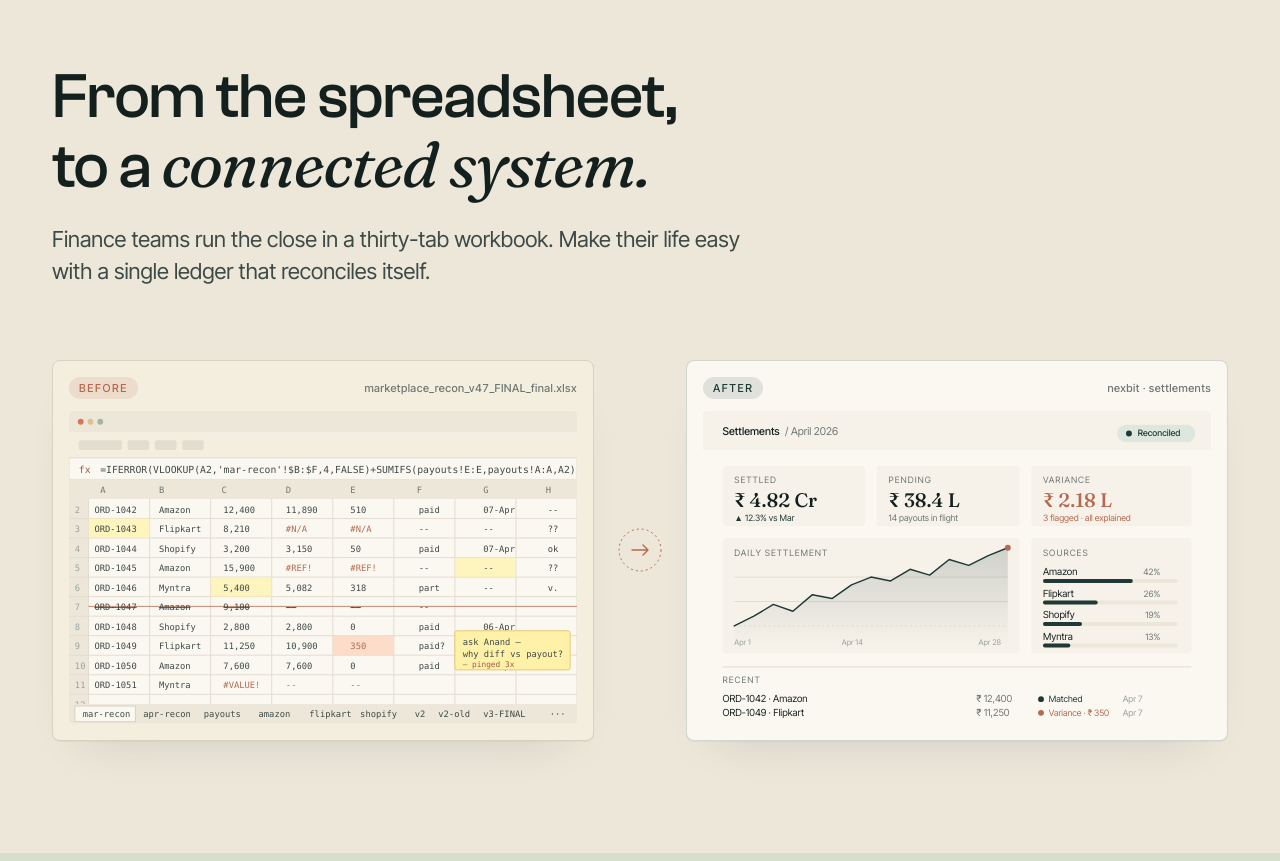
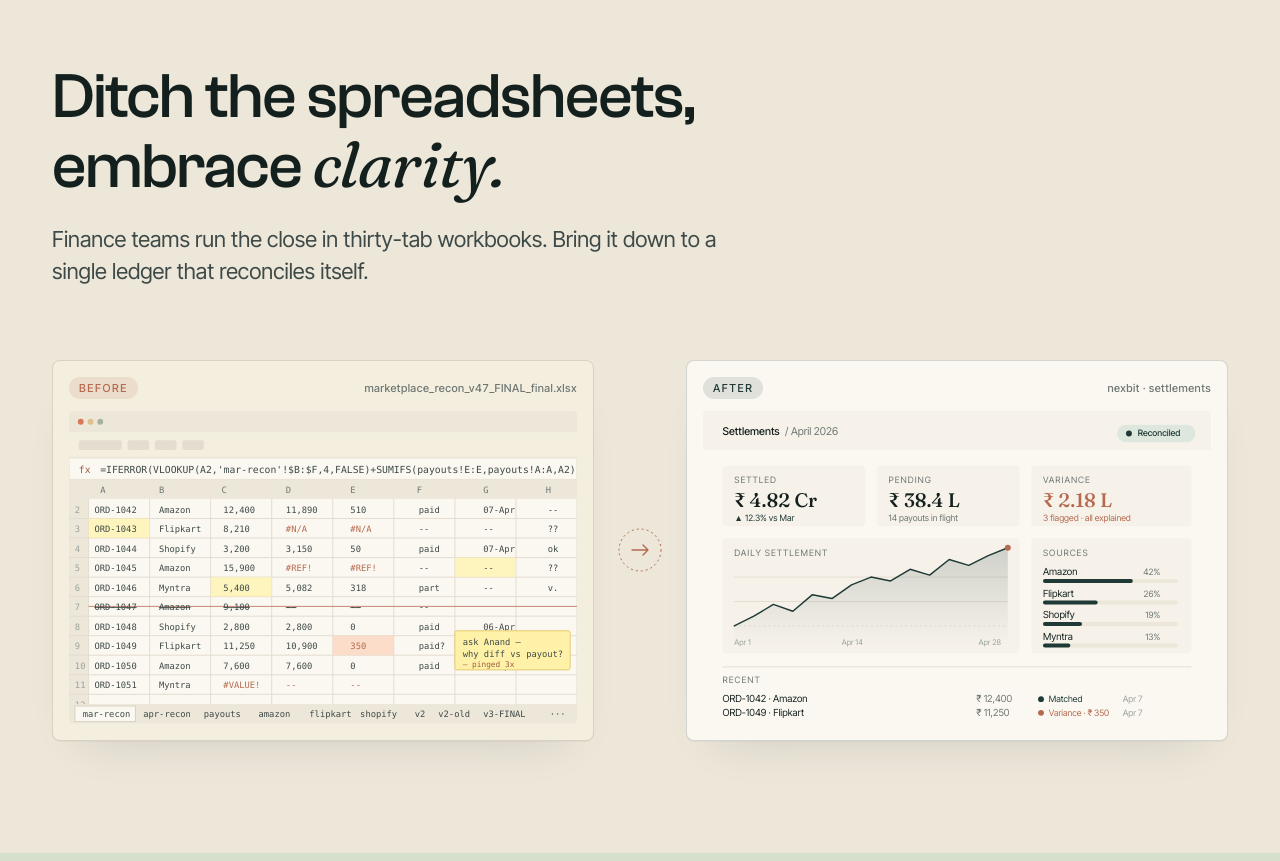
Before and after one commit to nexbit-ai/phoenix, a React (Vite) app: page / in a window 1280 px wide. Shown: the part 1260-2121 px from the top of the page. Built offline with nearby package versions, Linux system fonts and the light colour scheme.

Commit message:
fix: copy

```diff
--- a/src/pages/landing/Landing.tsx
+++ b/src/pages/landing/Landing.tsx
@@ -428,11 +428,11 @@ const Landing: React.FC = () => {
         <section className="nx-section nx-section--tight nx-band nx-band--paper-deep">
           <div className="nx-shell">
             <h2 className="nx-display nx-section__headline nx-reveal">
-              From the spreadsheet, <br />
-              to a <span className="nx-italic">connected system.</span>
+              Ditch the spreadsheets, <br />
+              embrace <span className="nx-italic">clarity.</span>
             </h2>
             <p className="nx-lede nx-section__lede nx-reveal nx-prose">
-              Finance teams run the close in a thirty-tab workbook. Make their life easy with a single ledger that reconciles itself.
+              Finance teams run the close in thirty-tab workbooks. Bring it down to a single ledger that reconciles itself.
             </p>
 
             <div className="nx-reveal" style={{ marginTop: 'var(--s8)' }}>
```
